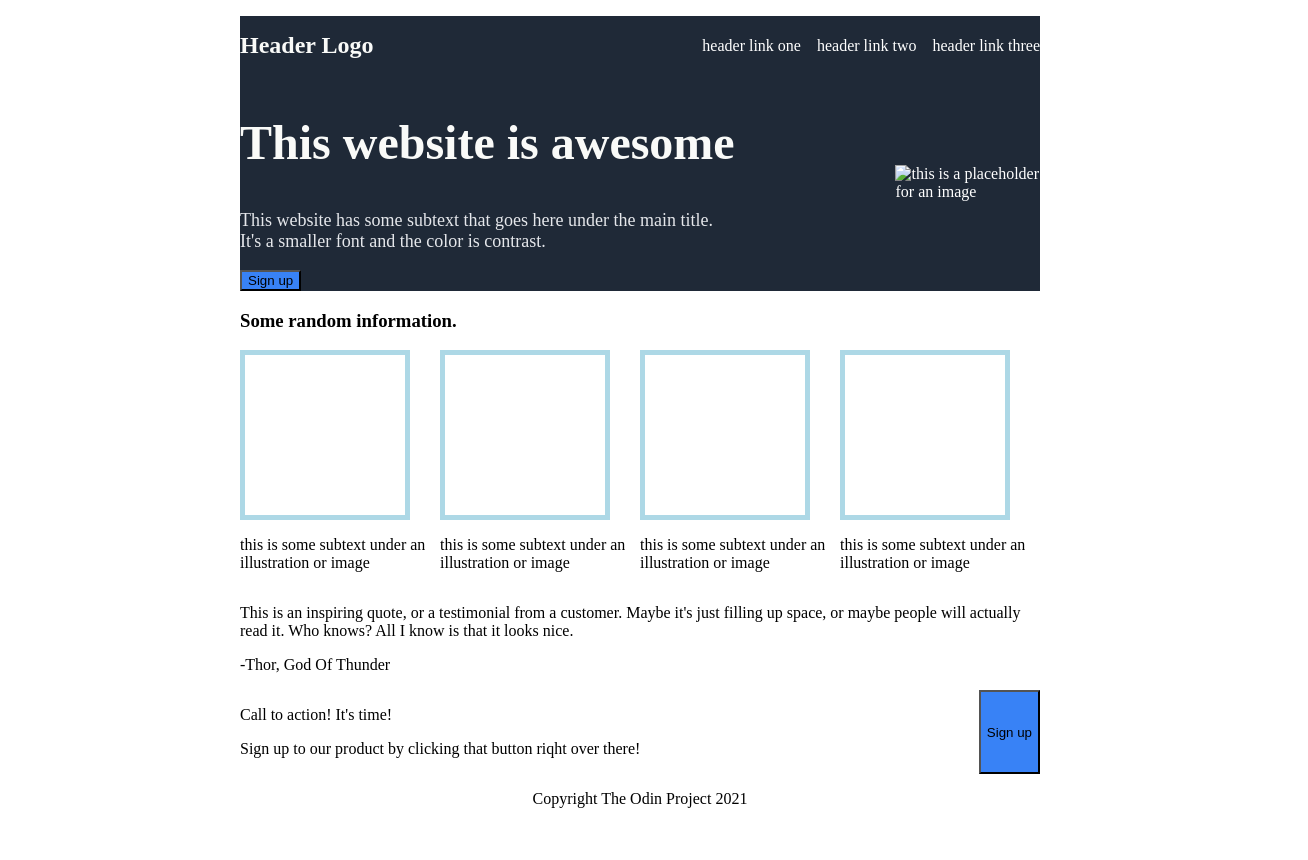
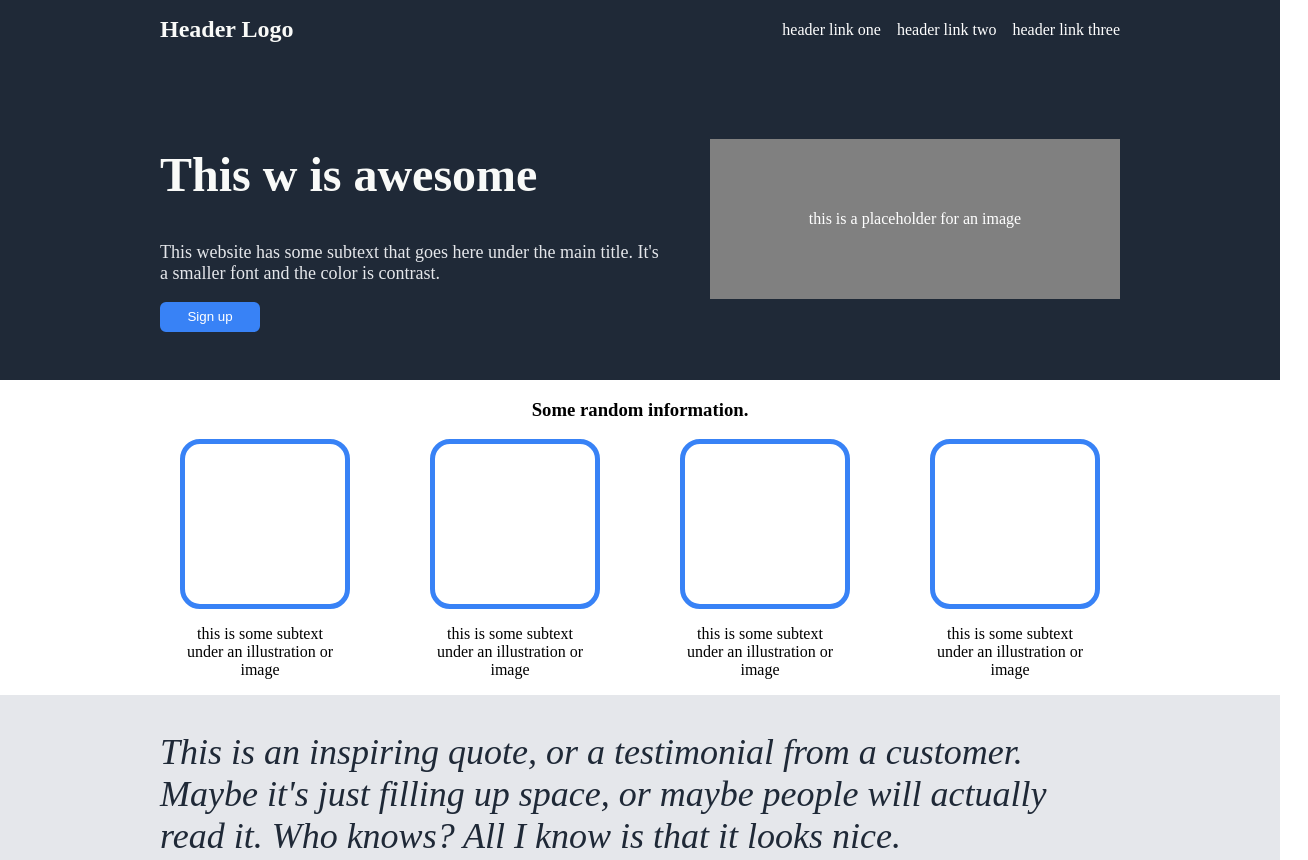
Before and after one commit to faheemhusain/TheOdinProject-Landing-Page, a plain HTML site: page index.html in a window 1280 px wide. Shown: the top 860 px of the page, 1308 px wide, since content can reach past the window. Drawn offline with Linux system fonts and the light colour scheme.

Commit message:
Replicated all the designs. PENDING: padding, margins, alignments etc

```diff
--- a/index.html
+++ b/index.html
@@ -7,7 +7,7 @@
     <title>Landing Page</title>
 </head>
 <body>
-
+    <div class="bluebar">
         <div class="topbar">
             <h1> Header Logo </h1>
 
@@ -20,7 +20,7 @@
 
         <div class="signup-image">
             <div class="signup-area">
-            <h2> This website is awesome </h2>
+                <h2> This w is awesome </h2>
 
                 <p class="secondarytext"> This website has some subtext that goes here under the main title. It's a smaller font and the color is contrast. </p>
 
@@ -28,8 +28,9 @@
 
             </div>
 
-        <div><img alt="this is a placeholder for an image"></div>
+            <div class="placeholder"><p>this is a placeholder for an image</p></div>
 
+        </div>
     </div>
 
 
@@ -69,7 +70,6 @@
 
         <p class="postquote"> -Thor, God Of Thunder </p>
 
-
     </div>
 
     <div class="actionbar">
@@ -79,7 +79,7 @@
 
         </div>
 
-        <button> Sign up</button>
+        <button class="button2"> Sign up</button>
     </div>
 
     <div class="footer">
--- a/style.css
+++ b/style.css
@@ -4,22 +4,26 @@ body {
     display: flex;
     flex-direction: column;
     align-items: center;
-    max-width: 50rem;
+
     margin: 0 auto;
-    padding: 1rem;
+
 }
 
+.bluebar {
+    background-color: #1F2937;
+    color: white;
+    width: 100%;
+}
 .topbar {
     display: flex;
     justify-content: space-between;
     align-items: center;
-    gap: 10rem;
-    width: 100%;
-    background-color: #1F2937 ;
-    color: white;
+    padding: 0 10rem;
+
+}
 
 
-}
+
 
 h1 {
     font-size: 24px;
@@ -36,16 +40,16 @@ h1 {
     display: flex;
     justify-content: space-between;
     align-items: center;
-    gap: 10rem;
-    width: 100%;
-    background-color: #1F2937 ;
-    color: white;
+    padding: 3rem 10rem;
+    gap: 3rem;
+
 }
 
 h2 {
     color: #F9FAF8;
     font-size: 48px;
     font-weight: bolder;
+
 }
 
 .secondarytext {
@@ -53,25 +57,95 @@ h2 {
     font-size: 18px;
 }
 
+.placeholder {
+    background-color: grey;
+    width:40rem;
+    height:10rem;
+    display: flex;
+    justify-content: center;
+    align-items: center;
+
+}
+
+
+h3 {
+    text-align: center;
+}
+
+
 button {
     background-color: #3882F6;
+    width: 100px;
+    height: 30px;
+    color: white;
+    border-radius: 6px;
+    border: solid #3882F6;
 }
 
 .box {
-    border:solid thick lightblue;
+    border:solid thick #3882F6;
     width:10rem;
     height:10rem;
+    border-radius: 20px;
+}
+
+.stext {
+    width:10rem;
+    text-align: center;
 }
 
 .superiorbox {
     display: flex;
+    padding: 0 13rem;
+    gap: 5rem;
 
+}
+
+.quotebar {
+    padding: 0 10rem;
+    background-color: #E5E7EB;
+
+
+}
+
+.quote {
+    font-size: 36px;
+    color: #1F2937;
+    font-style: italic;
+}
+
+.postquote {
+    text-align: right;
+    font-weight: bold;
+    font-size: 20px;
+    padding: 0 5rem;
 }
 
 .actionbar {
     display: flex;
     justify-content: space-between;
+    align-items: center;
     gap: 10rem;
-    width: 100%;
+    padding: 2rem 5rem;
+    margin: 1rem 5rem;
+    background-color: #3882F6;
+    border-radius: 6px;
+    color: white;
+}
+
+.dialog {
 
 }
+
+.button2 {
+    border: solid white;
+
+}
+
+.footer {
+    background-color: #1F2937;
+    color: white;
+    width: 100%;
+    display: flex;
+    justify-content: center;
+}
```
Lines whose indentation alone changed are shown as unchanged.
